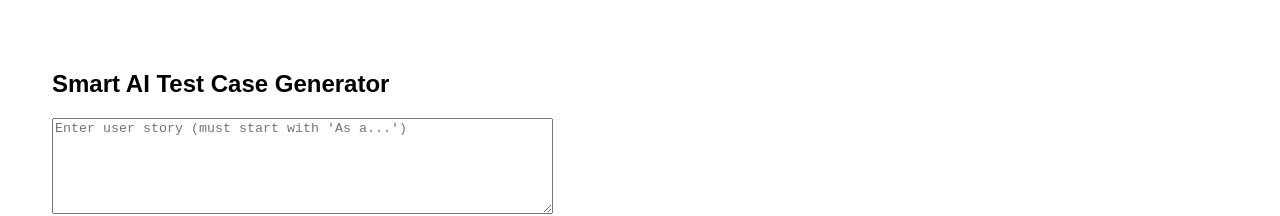
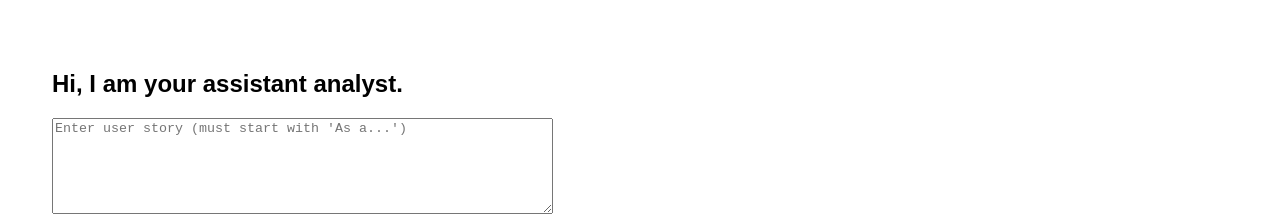
Before and after one commit to MceboV/smart-test-case-generator, a React (Create React App) app in the folder frontend/: page / in a window 1280 px wide. Shown: the part 130-346 px from the top of the page. Built offline with nearby package versions, Linux system fonts and the light colour scheme.

Commit message:
Update App.js
Small text change

```diff
--- a/frontend/src/App.js
+++ b/frontend/src/App.js
@@ -67,7 +67,7 @@ function App() {
 
   return (
     <div className="App" style={{ padding: 20 }}>
-      <h2>Smart AI Test Case Generator</h2>
+      <h2>Hi, I am your assistant analyst.</h2>
 
       <textarea
         value={input}
```
